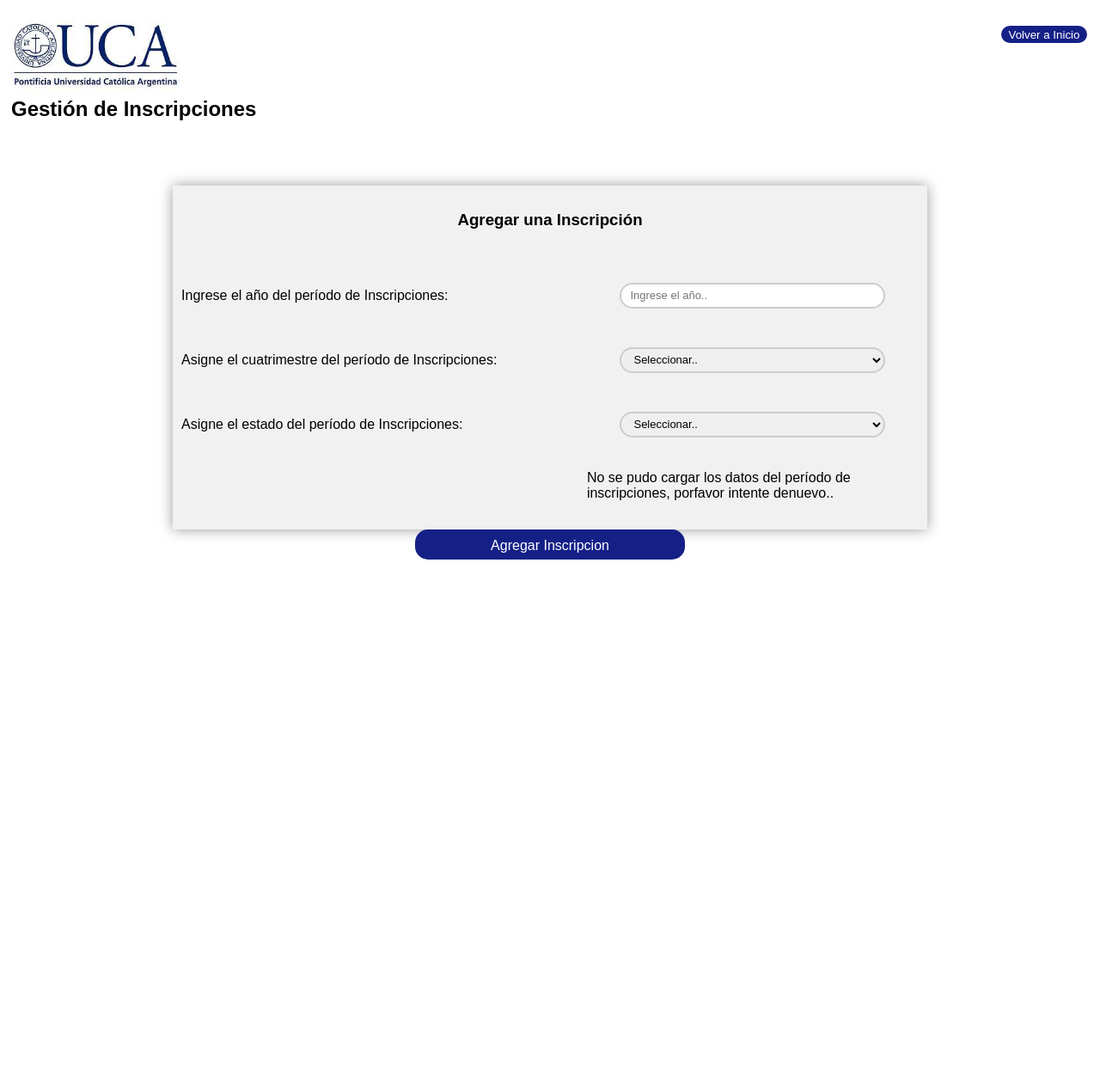
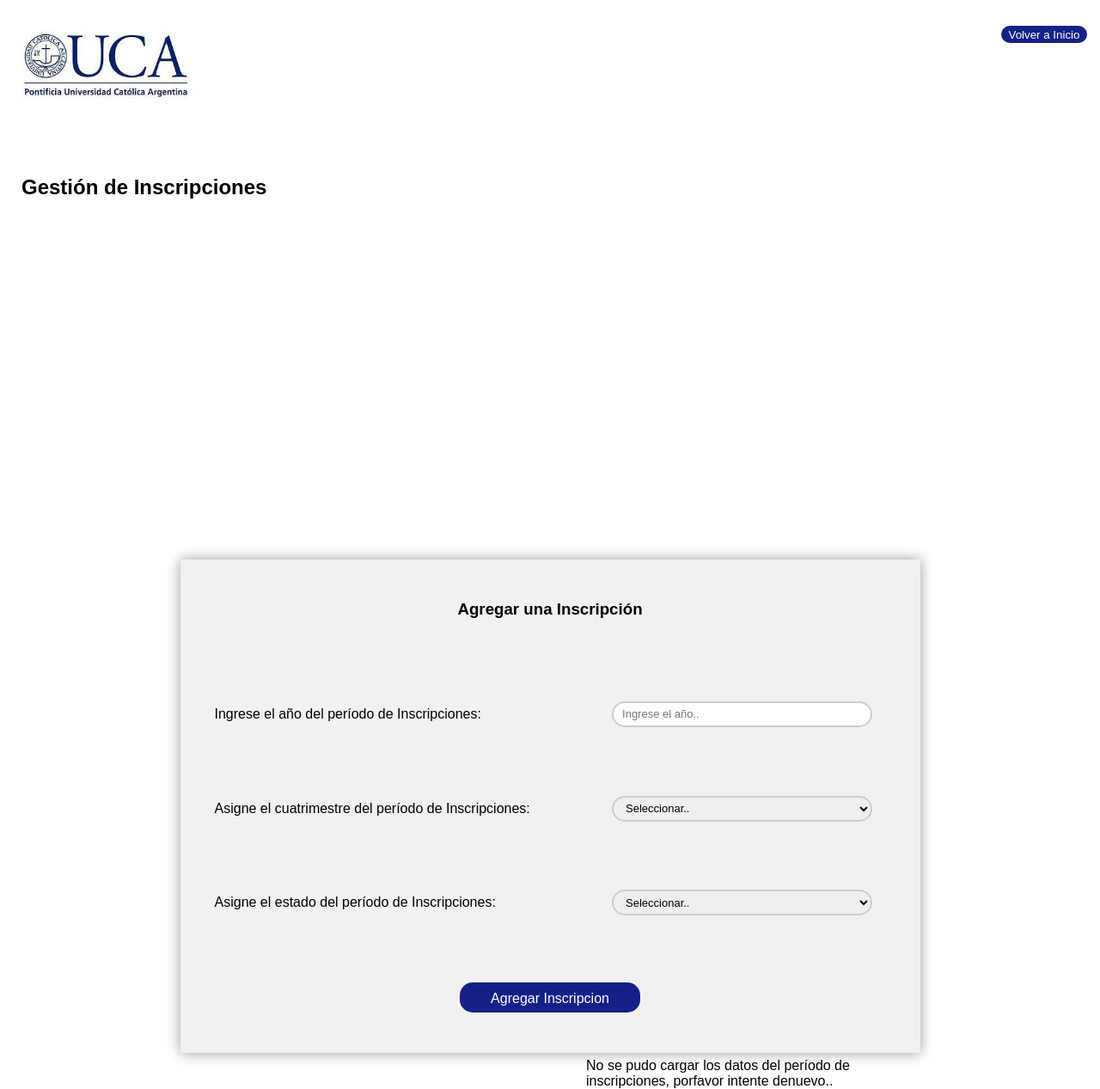
Before and after one commit to eduescuti/uca-planner, a Flask app: page /agregar_inscripcion in a window 1280 px wide. Shown: the whole page at 86% size. Before the commit the page ends 651 px from the top, so only its background shows below. Run offline with Flask 3, Linux system fonts and the light colour scheme; the visitor is signed in with stand-in values (Sample User, id 1); data that the repository does not hold is empty.

Commit message:
css Gestion inscripciones

```diff
--- a/static/css/GestionInscripciones.css
+++ b/static/css/GestionInscripciones.css
@@ -7,9 +7,11 @@ body {
   font-family: Arial;
   padding: 5px;
   background: white;
+  height: 150vh;
   display: grid;
   grid-template-rows: 25% auto auto;
   grid-template-columns: 100%;
+  margin: 20px;
 }
 
 /* HEADER */
@@ -337,13 +339,13 @@ tbody:hover {
 #contenedor {
   box-shadow: 0 0 15px rgba(0, 0, 0, 0.4);
   background-color: #f1f1f1;
-  height: 400px;
+  height: 100%;
   width: 70%;
   grid-row: 3/4;
   margin: auto;
   display: grid;
   grid-template-rows: 20% auto ;
-  margin-top: 30px;
+  margin-top: 10px;
 }
 
 #formInscripciones{
@@ -359,11 +361,11 @@ h3{
   margin: auto;
 }
 
-#año {
+#labelaño {
   grid-column: 1/2;
   grid-row: 1/2;
   margin: auto;
-  margin-left: 0;
+  margin-left: 30px;
 }
 
 #anio{
@@ -372,6 +374,7 @@ h3{
   height: 30px;
   width: 80%;
   margin: auto;
+  margin-left: 30px;
   padding: 10px;
   font-size: small;
   border: 2px solid #ccc;
@@ -384,7 +387,7 @@ h3{
   grid-column: 1/2;
   grid-row: 2/3;
   margin: auto;
-  margin-left: 0;
+  margin-left: 30px;
 }
 
 #cuatrimestre{
@@ -393,6 +396,7 @@ h3{
   height: 30px;
   width: 80%;
   margin: auto;
+  margin-left: 30px;
   padding-left: 10px;
   font-size: small;
   border: 2px solid #ccc;
@@ -404,7 +408,7 @@ h3{
   grid-column: 1/2;
   grid-row: 3/4;
   margin: auto;
-  margin-left: 0;
+  margin-left: 30px;
 }
 
 #estado{
@@ -413,6 +417,7 @@ h3{
   height: 30px;
   width: 80%;
   margin: auto;
+  margin-left: 30px;
   padding-left: 10px;
   font-size: small;
   border: 2px solid #ccc;
@@ -455,7 +460,7 @@ h3{
   grid-column: 1/3;
 }
 
-#res{
+#resAjax{
   grid-column: 1/3;
   grid-row: 3/4;
   color: rgb(209, 3, 3);
--- a/static/js/GestionInscripciones.js
+++ b/static/js/GestionInscripciones.js
@@ -137,7 +137,7 @@ function validarEstado(){
   var boton = document.getElementById('btnInscripciones');
 
 
-  queryAjaxForm('/validar_estado/' + option , 'res', 'formInscripciones')
+  queryAjaxForm('/validar_estado/' + option , 'resAjax', 'formInscripciones')
 }
 
 function queryAjaxForm(url, idDest, idForm, method = "POST") {
--- a/templates/GestionInscripciones.html
+++ b/templates/GestionInscripciones.html
@@ -73,7 +73,7 @@
     <h3>Agregar una Inscripción</h3>
     <form onsubmit="return validarDatos()" action="/agregar_inscripcion" method="post" id="formInscripciones">
 
-      <label for="anio" id="año">Ingrese el año del período de Inscripciones:</label>
+      <label for="anio" id="labelaño">Ingrese el año del período de Inscripciones:</label>
       <input type="text" name="anio" id="anio" placeholder="Ingrese el año.." onclick="insertarAnioActual()"
         onfocusout="validarAnio()">
       <p class="error" id="error anio"></p>
@@ -91,7 +91,7 @@
         <option value="abierta">Abierta</option>
         <option value="cerrada">Cerrada</option>
       </select>
-      <div id="res"></div>
+      <div id="resAjax"></div>
 
 
 
@@ -100,10 +100,11 @@
       {% endif %}
 
       <!-- <p class="error" id="error_incompleto"></p> -->
+      <button type="submit" id="btnInscripciones">Agregar Inscripcion</button>
+
     </form>
   </div>
 
-  <button type="submit" id="btnInscripciones">Agregar Inscripcion</button>
   <!-- <a href="/inscripciones" id="agregarInscripcion">Agregar período de Inscripción</a> -->
 
   <script language="javascript" type="text/javascript" src="../static/js/GestionInscripciones.js"></script>
```
